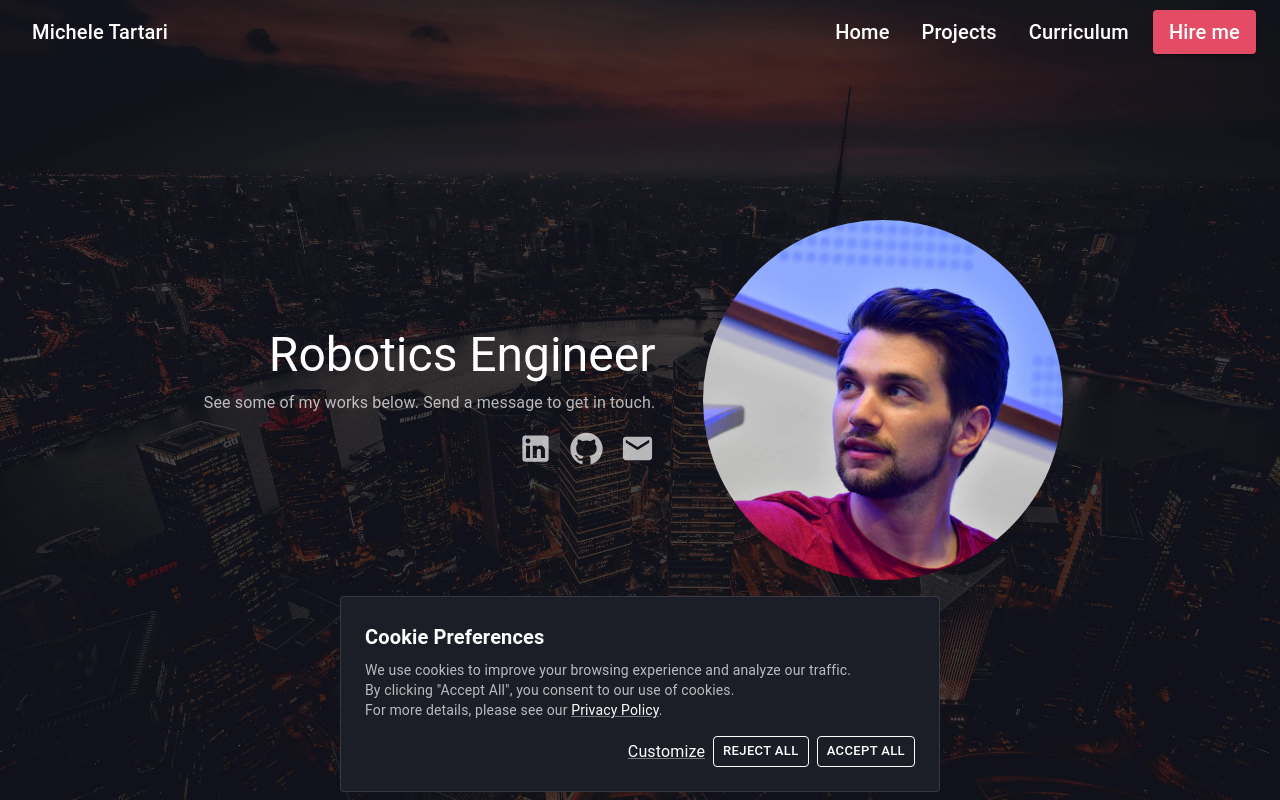
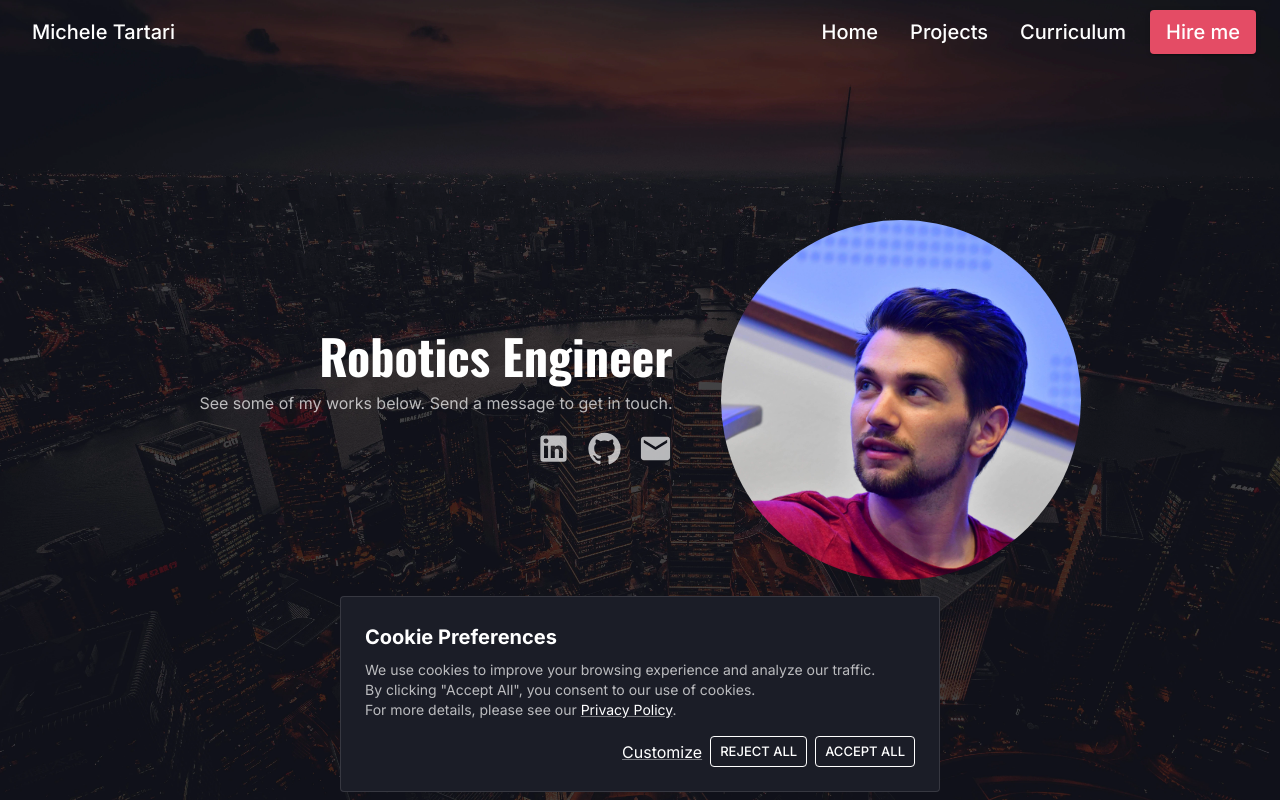
Before and after one commit to m-tartari/m-tartari, a React (Vite) app: page / in a window 1280 px wide. Shown: the top 800 px of the page. Built offline with nearby package versions, Linux system fonts and the light colour scheme; no server answers.

Commit message:
✨ feat: add new font and update theme

```diff
--- a/package.json
+++ b/package.json
@@ -22,7 +22,8 @@
     "@analytics/google-analytics": "^1.1.0",
     "@emotion/react": "^11.14.0",
     "@emotion/styled": "^11.14.0",
-    "@fontsource/roboto": "^5.2.6",
+    "@fontsource/inter": "^5.2.6",
+    "@fontsource/oswald": "^5.2.6",
     "@mui/icons-material": "^7.1.1",
     "@mui/material": "^7.0.0",
     "@vitejs/plugin-react-swc": "^3.10.2",
--- a/src/components/molecules/Hero/Hero.tsx
+++ b/src/components/molecules/Hero/Hero.tsx
@@ -25,19 +25,17 @@ const Hero = (props: { scrollTarget?: React.ForwardedRef<HTMLSelectElement> }) =
       }}>
       <Box
         sx={theme => ({
-          maxWidth: '95%',
-          marginRight: '1%',
           display: 'flex',
           justifyContent: 'center',
           alignItems: 'center',
           gap: '3em',
 
-          [theme.breakpoints.down('sm')]: {
+          [theme.breakpoints.down('md')]: {
             flexDirection: 'column',
             textAlign: 'center',
-            padding: '3em',
+            padding: '2em',
           },
-          [theme.breakpoints.up('sm')]: {
+          [theme.breakpoints.up('md')]: {
             flexDirection: 'row',
             textAlign: 'right',
             padding: '6em',
--- a/src/style/theme.ts
+++ b/src/style/theme.ts
@@ -1,8 +1,29 @@
 /* istanbul ignore file */
-import { createTheme } from '@mui/material/styles'
+import { createTheme, responsiveFontSizes } from '@mui/material/styles'
+// A custom theme for this app
+let theme = createTheme({
+  typography: {
+    fontFamily: 'Inter, sans-serif', // Base font for headings
 
-// A custom theme for this app
-const theme = createTheme({
+    h1: {
+      fontFamily: 'Oswald, sans-serif',
+      textTransform: 'uppercase',
+      fontWeight: 700,
+    },
+    h2: {
+      fontFamily: 'Oswald, sans-serif',
+      textTransform: 'uppercase',
+      fontWeight: 700,
+    },
+    h3: {
+      fontFamily: 'Oswald, sans-serif',
+      fontWeight: 700,
+    },
+    h4: {
+      fontFamily: 'Oswald, sans-serif',
+      fontWeight: 700,
+    },
+  },
   palette: {
     mode: 'dark',
     primary: {
@@ -18,4 +39,6 @@ const theme = createTheme({
   },
 })
 
+theme = responsiveFontSizes(theme)
+
 export default theme
```
Also changed, not shown: src/main.tsx (+9 -0 lines), 1 other file (tests, documents, lock files or other folders).
